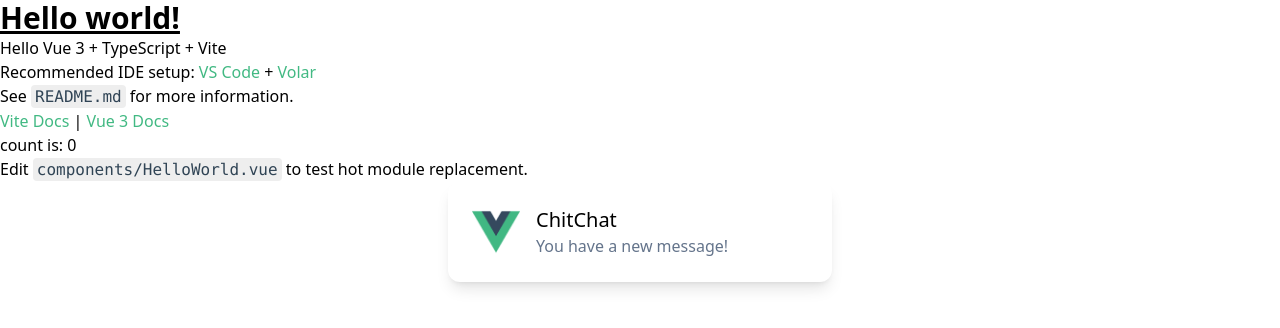
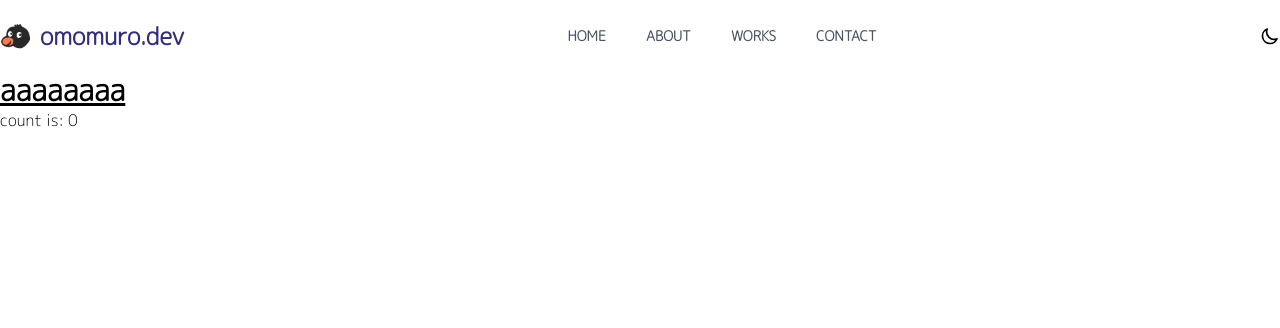
Before and after one commit to KazuhiroIto0127/omomuro.dev, a Vue app: page / in a window 1280 px wide. Shown: the top 328 px of the page. Built offline with nearby package versions, Linux system fonts and the light colour scheme.

Commit message:
トップページを作成。navBar作成

```diff
--- a/index.html
+++ b/index.html
@@ -1,12 +1,13 @@
 <!DOCTYPE html>
-<html lang="en">
+<html lang="ja">
   <head>
     <meta charset="UTF-8" />
     <link rel="icon" href="/favicon.ico" />
     <meta name="viewport" content="width=device-width, initial-scale=1.0" />
-    <title>Vite App</title>
+    <link href="https://fonts.googleapis.com/css2?family=M+PLUS+Rounded+1c:wght@300&display=swap" rel="stylesheet">
+    <title>omomuro.dev</title>
   </head>
-  <body>
+  <body class="font-mPlusRounded">
     <div id="app"></div>
     <script type="module" src="/src/main.ts"></script>
   </body>
--- a/src/App.vue
+++ b/src/App.vue
@@ -1,23 +1,9 @@
 <script setup lang="ts">
-// This starter template is using Vue 3 <script setup> SFCs
-// Check out https://vuejs.org/api/sfc-script-setup.html#script-setup
+import NavBar from './components/NavBar.vue'
 import HelloWorld from './components/HelloWorld.vue'
 </script>
 
 <template>
-  <h1 class="text-3xl font-bold underline">
-    Hello world!
-  </h1>
-
-  <HelloWorld msg="Hello Vue 3 + TypeScript + Vite" />
-
-  <div class="p-6 max-w-sm mx-auto bg-white rounded-xl shadow-lg flex items-center space-x-4">
-    <div class="shrink-0">
-      <img class="h-12 w-12" alt="Vue logo" src="./assets/logo.png" />
-    </div>
-    <div>
-      <div class="text-xl font-medium text-black">ChitChat</div>
-      <p class="text-slate-500">You have a new message!</p>
-    </div>
-  </div>
+  <NavBar />
+  <HelloWorld msg="aaaaaaaa"/>
 </template>
--- a/src/components/HelloWorld.vue
+++ b/src/components/HelloWorld.vue
@@ -7,46 +7,7 @@ const count = ref(0)
 </script>
 
 <template>
-  <h1>{{ msg }}</h1>
-
-  <p>
-    Recommended IDE setup:
-    <a href="https://code.visualstudio.com/" target="_blank">VS Code</a>
-    +
-    <a href="https://github.com/johnsoncodehk/volar" target="_blank">Volar</a>
-  </p>
-
-  <p>See <code>README.md</code> for more information.</p>
-
-  <p>
-    <a href="https://vitejs.dev/guide/features.html" target="_blank">
-      Vite Docs
-    </a>
-    |
-    <a href="https://v3.vuejs.org/" target="_blank">Vue 3 Docs</a>
-  </p>
+  <h1 class="text-3xl font-bold underline">{{ msg }}</h1>
 
   <button type="button" @click="count++">count is: {{ count }}</button>
-  <p>
-    Edit
-    <code>components/HelloWorld.vue</code> to test hot module replacement.
-  </p>
 </template>
-
-<style scoped>
-a {
-  color: #42b983;
-}
-
-label {
-  margin: 0 0.5em;
-  font-weight: bold;
-}
-
-code {
-  background-color: #eee;
-  padding: 2px 4px;
-  border-radius: 4px;
-  color: #304455;
-}
-</style>
--- /dev/null
+++ b/src/components/NavBar.vue
@@ -0,0 +1,54 @@
+<script setup lang="ts">
+import { ref } from 'vue'
+
+const showMenu = ref(false)
+</script>
+
+<template>
+  <nav class="w-full bg-white bg-white">
+    <div class="container mx-auto py-5 flex justify-between items-center">
+      <div class="flex items-center gap-2">
+        <img class="w-8" src="../assets/omo_pen.png" alt="logo">
+        <span class="text-2xl font-bold text-indigo-900">omomuro.dev</span>
+      </div>
+      <ul class="hidden md:flex space-x-10 text-gray-600 font-bold text-sm uppercase">
+        <li class="hover:text-gray-500">
+          <a href="#">home</a>
+        </li>
+        <li class="hover:text-gray-500">
+          <a href="#">about</a>
+        </li>
+        <li class="hover:text-gray-500">
+          <a href="#">works</a>
+        </li>
+        <li class="hover:text-gray-500">
+          <a href="#">contact</a>
+        </li>
+      </ul>
+      <svg class="hidden md:block w-5 cursor-pointer" fill="none" stroke="currentColor" viewBox="0 0 24 24" xmlns="http://www.w3.org/2000/svg">
+        <path stroke-linecap="round" stroke-linejoin="round" stroke-width="2" d="M20.354 15.354A9 9 0 018.646 3.646 9.003 9.003 0 0012 21a9.003 9.003 0 008.354-5.646z"></path>
+      </svg>
+      <!-- hamburger menu -->
+      <div class="space-y-1 md:hidden cursor-pointer z-20" @click="showMenu = !showMenu">
+        <div class="w-6 h-0.5" :class="showMenu ? 'bg-white': 'bg-black'"></div>
+        <div class="w-6 h-0.5" :class="showMenu ? 'bg-white': 'bg-black'"></div>
+        <div class="w-6 h-0.5" :class="showMenu ? 'bg-white': 'bg-black'"></div>
+      </div>
+      <ul :class="showMenu ? 'block': 'hidden'"
+          class="md:hidden bg-indigo-900 absolute left-0 top-0 w-full p-10 rounded-b-3xl space-y-10 text-white text-center">
+        <li>
+          <a href="#">home</a>
+        </li>
+        <li>
+          <a href="#">about</a>
+        </li>
+        <li>
+          <a href="#">works</a>
+        </li>
+        <li>
+          <a href="#">contact</a>
+        </li>
+      </ul>
+    </div>
+  </nav>
+</template>
--- a/tailwind.config.js
+++ b/tailwind.config.js
@@ -5,7 +5,14 @@ module.exports = {
     "./src/**/*.{vue,js,ts,jsx,tsx}",
   ],
   theme: {
-    extend: {},
+    extend: {
+      screens:{
+        "sm":"480px"
+      }
+    },
+    fontFamily:{
+      mPlusRounded: ['\'M PLUS Rounded 1c\'', 'sans-serif']
+    },
   },
   plugins: [],
 }
```
Also changed, not shown: src/assets/logo.png (deleted), src/assets/omo_pen.png (added), 8 other files (tests, documents, lock files or other folders).
